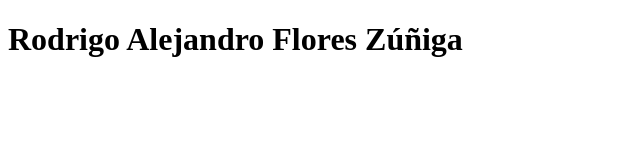
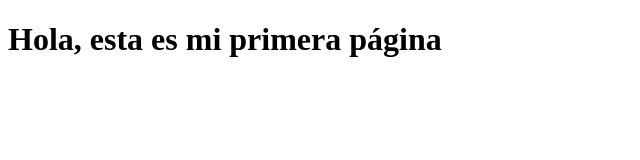
Before and after one commit to Alejandrohasread/git, a plain HTML site: page index.html in a window 1280 px wide. Shown: the whole page, without its empty margins (0-640 px from the left). Drawn offline with Linux system fonts and the light colour scheme.

Commit message:
Agregamos título al contenido

```diff
--- a/index.html
+++ b/index.html
@@ -8,7 +8,7 @@
   <link rel="shortcut icon" href="./favicon.ico" type="image/x-icon">
 </head>
 <body>
-<h1>Rodrigo Alejandro Flores Zúñiga</h1>
+  <h1>Hola, esta es mi primera página</h1>
 </body>
 
 </html>
```
